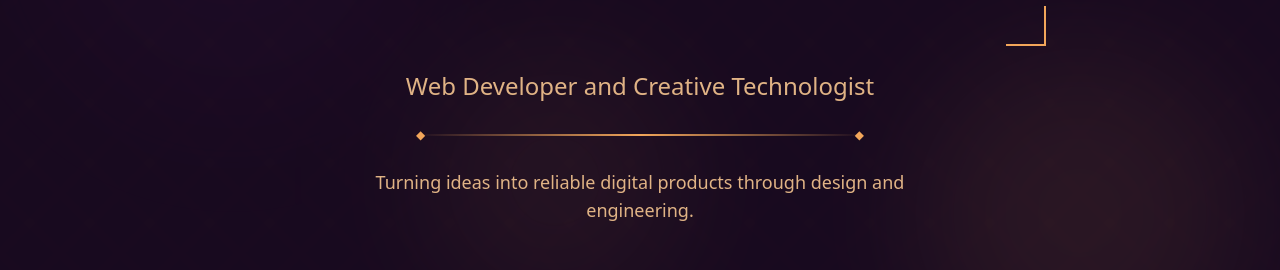
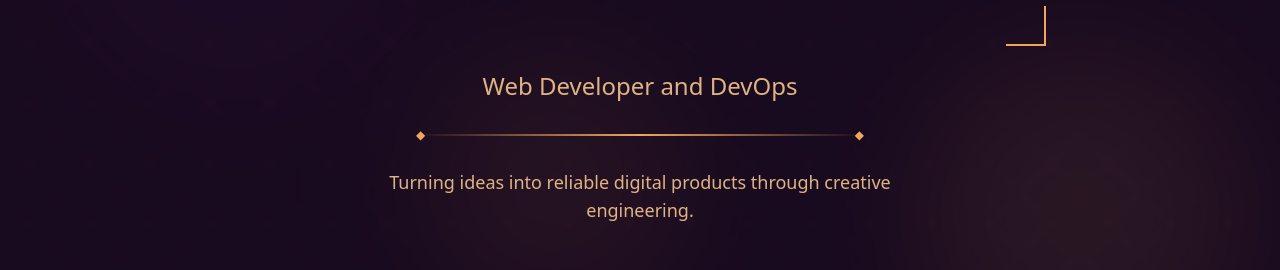
Before and after one commit to Tanosv/portfolio-new, a React (Vite) app: page / in a window 1280 px wide. Shown: the part 347-617 px from the top of the page. Built offline with nearby package versions, Linux system fonts and the light colour scheme; no server answers.

Commit message:
change : changed some text around in home page-2

```diff
--- a/src/pages/Index.tsx
+++ b/src/pages/Index.tsx
@@ -379,12 +379,12 @@ const Index = () => {
               </h1>
             </div>
 
-            <p className="text-xl md:text-2xl text-muted-foreground mb-4">Web Developer and Creative Technologist</p>
+            <p className="text-xl md:text-2xl text-muted-foreground mb-4">Web Developer and DevOps</p>
 
             <div className="ornate-divider max-w-md mx-auto my-8" aria-hidden="true" />
 
             <p className="text-lg text-muted-foreground mb-12 max-w-xl mx-auto">
-              Turning ideas into reliable digital products through design and engineering.
+              Turning ideas into reliable digital products through creative engineering.
             </p>
 
             <div className="flex gap-4 justify-center flex-wrap">
```
